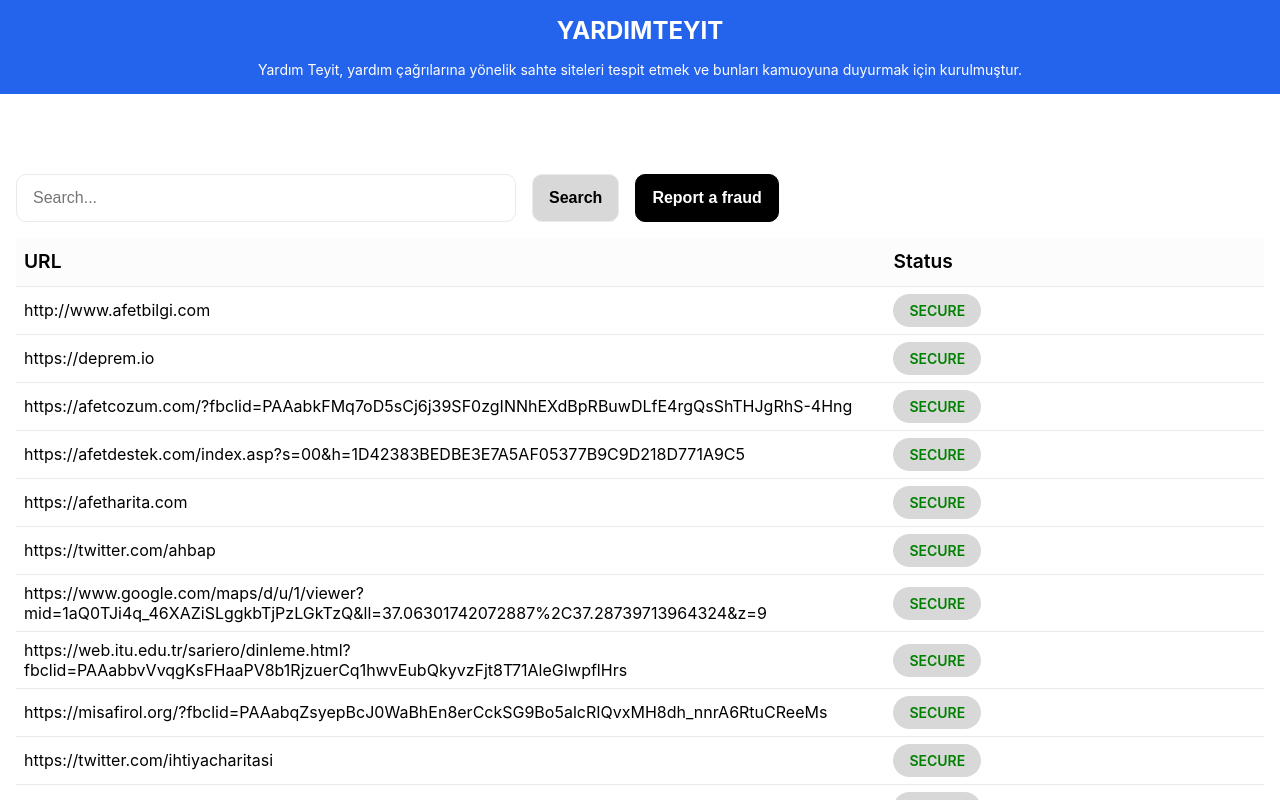
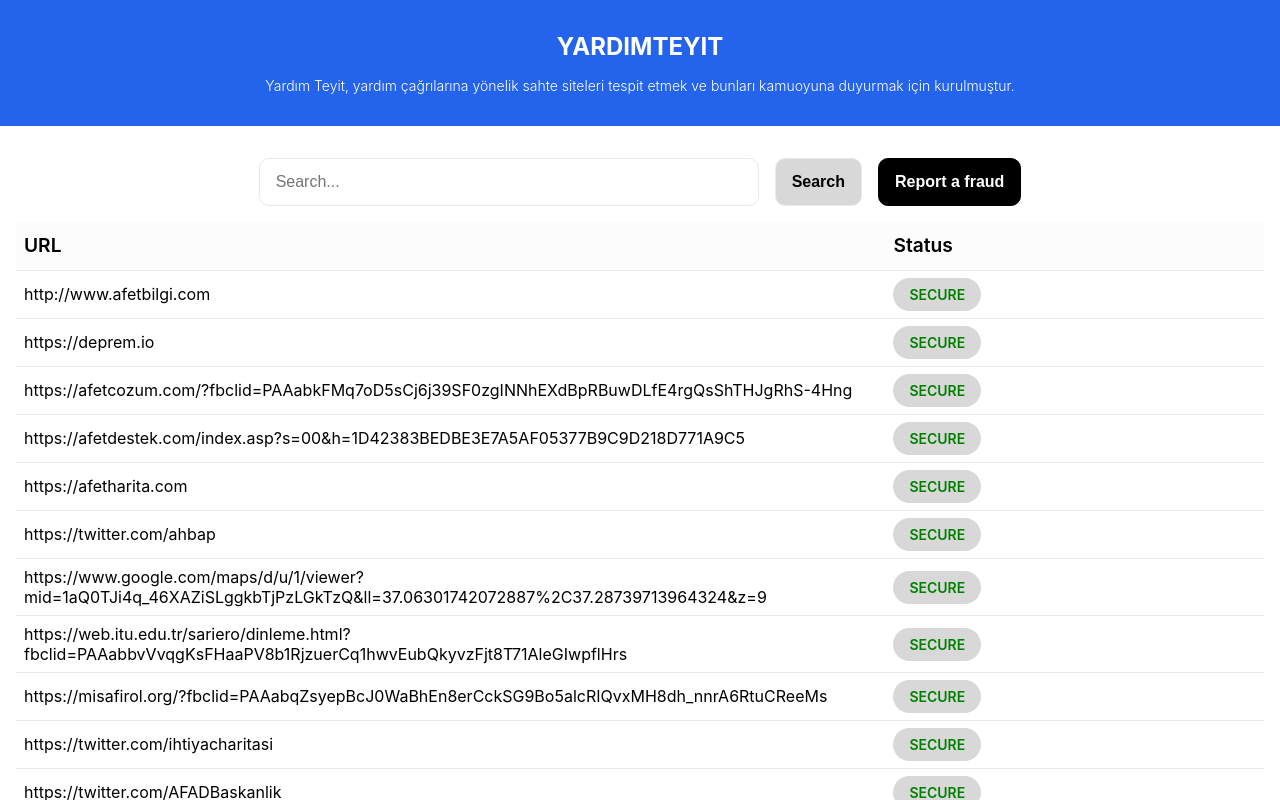
Before and after one commit to atakde/yardim-teyit, a Next.js app: page / in a window 1280 px wide. Shown: the top 800 px of the page. Built offline with nearby package versions, Linux system fonts and the light colour scheme.

Commit message:
style updates

```diff
--- a/styles/Home.module.scss
+++ b/styles/Home.module.scss
@@ -5,12 +5,13 @@
   flex-direction: column;
   justify-content: flex-start;
   align-items: center;
-  padding-top: 5rem;
+  padding-top: 2rem;
 }
 
 .search-container {
   display: flex;
   align-items: center;
+  justify-content: center;
   gap: 1rem;
   margin-bottom: 1rem;
 
--- a/styles/globals.css
+++ b/styles/globals.css
@@ -39,7 +39,7 @@ button {
 
 header {
   background-color: #2463eb;
-  padding: 1rem;
+  padding: 2rem;
   display: flex;
   flex-direction: column;
   align-items: center;
@@ -50,9 +50,11 @@ header {
 .title {
   color: #fff;
   font-size: 1.5rem;
+  font-weight: 700;
 }
 
 .description {
   color: #fff;
   font-size: 14px;
+  font-weight: 300;
 }
```
